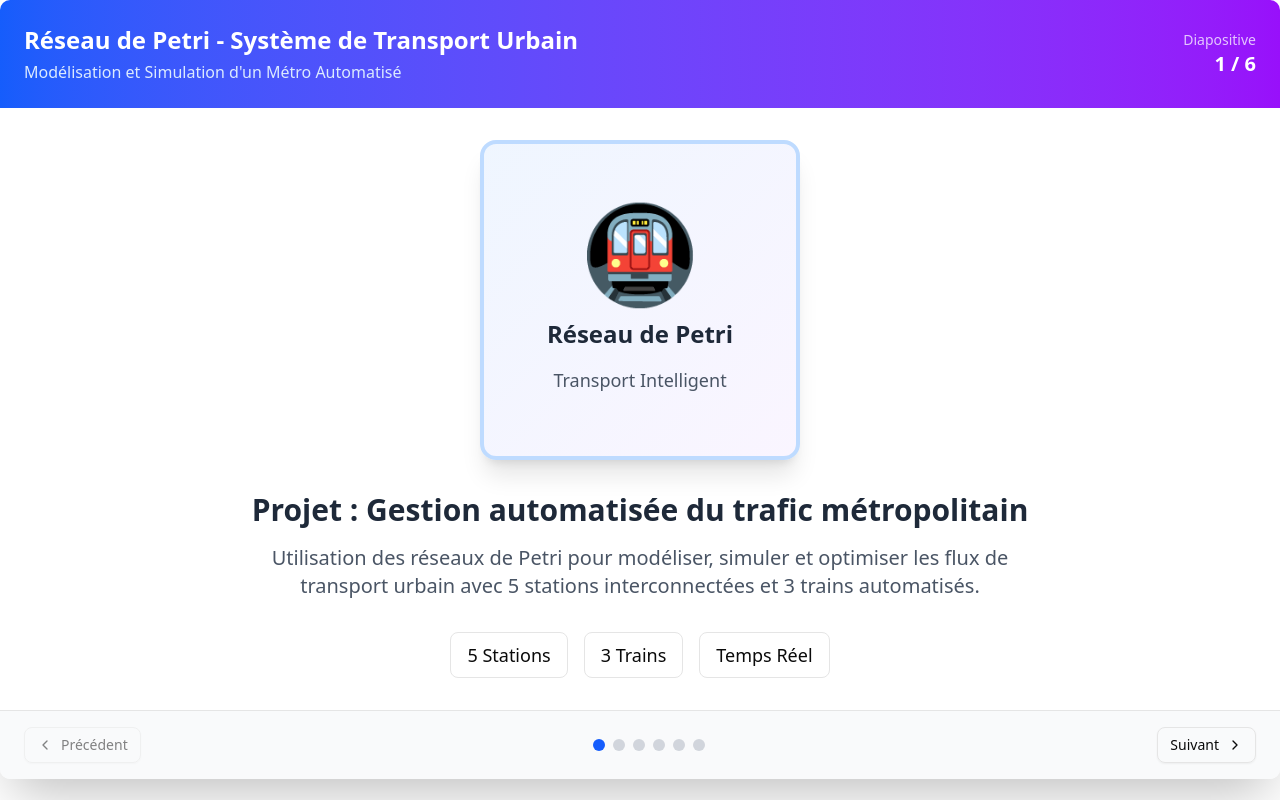
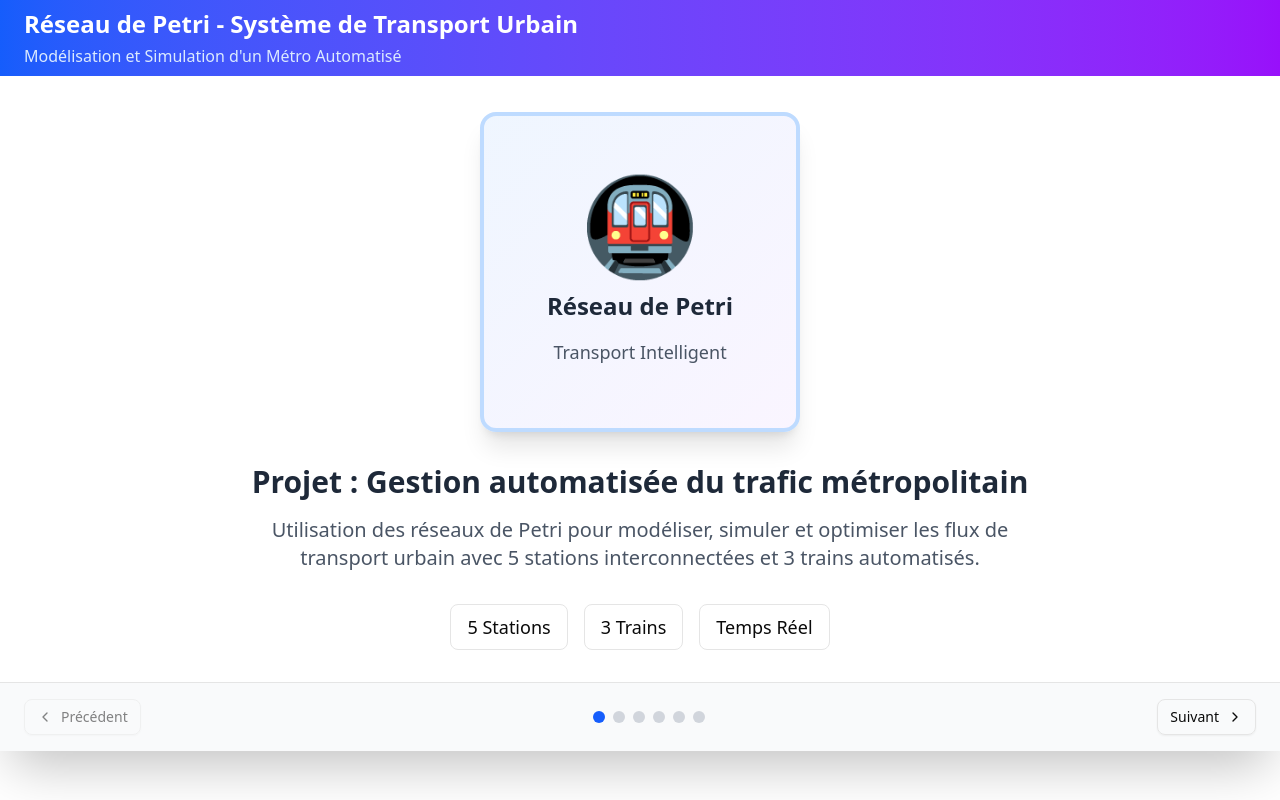
Before and after one commit to rakotoarisonlandry/petri-network-simulation, a Next.js app: page / in a window 1280 px wide. Built offline with nearby package versions, Linux system fonts and the light colour scheme.

Commit message:
Refactor component layout and improve header styling

```diff
--- a/components/presentation/component.tsx
+++ b/components/presentation/component.tsx
@@ -50,25 +50,19 @@ export default function Component() {
   })
 
   return (
-    <div className="w-full max-w-7xl mx-auto bg-white shadow-2xl rounded-lg overflow-hidden">
+    <div className="w-full mx-auto bg-white shadow-2xl  overflow-hidden">
       {/* Header */}
-      <div className="bg-gradient-to-r from-blue-600 to-purple-600 text-white p-6">
+      <div className="bg-gradient-to-r fixed z-30 w-full mb-20 from-blue-600 to-purple-600 text-white py-2 px-6">
         <div className="flex justify-between items-center">
           <div>
             <h1 className="text-2xl font-bold">{slides[currentSlide].title}</h1>
             <p className="text-blue-100 mt-1">{slides[currentSlide].subtitle}</p>
           </div>
-          <div className="text-right">
-            <div className="text-sm opacity-75">Diapositive</div>
-            <div className="text-xl font-bold">
-              {currentSlide + 1} / {slides.length}
-            </div>
-          </div>
         </div>
       </div>
 
       {/* Content */}
-      <div className="p-8 min-h-[500px]">{currentSlideContent}</div>
+      <div className="p-8 mt-20 min-h-[500px]">{currentSlideContent}</div>
 
       {/* Navigation */}
       <div className="bg-gray-50 px-6 py-4 flex justify-between items-center border-t">
```
